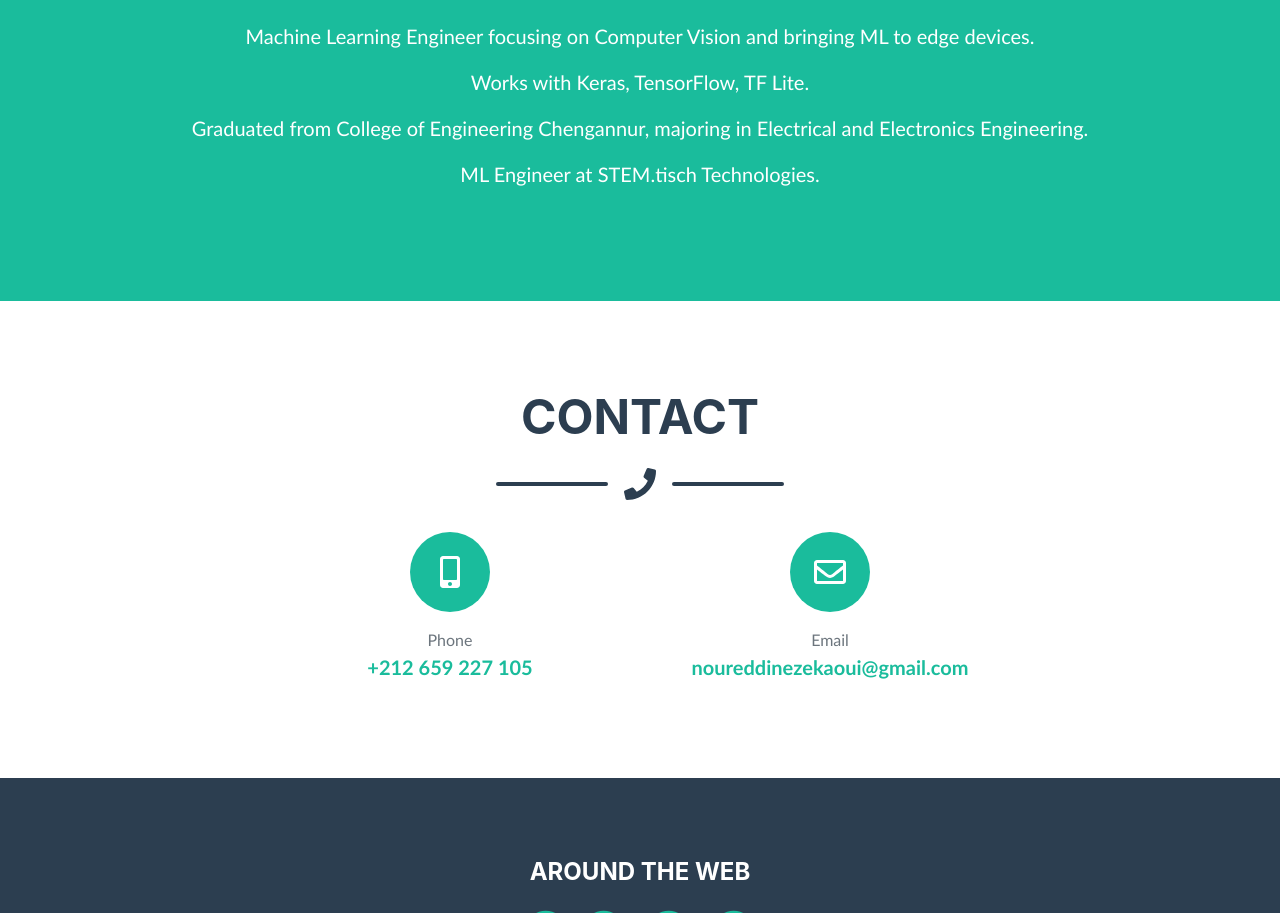
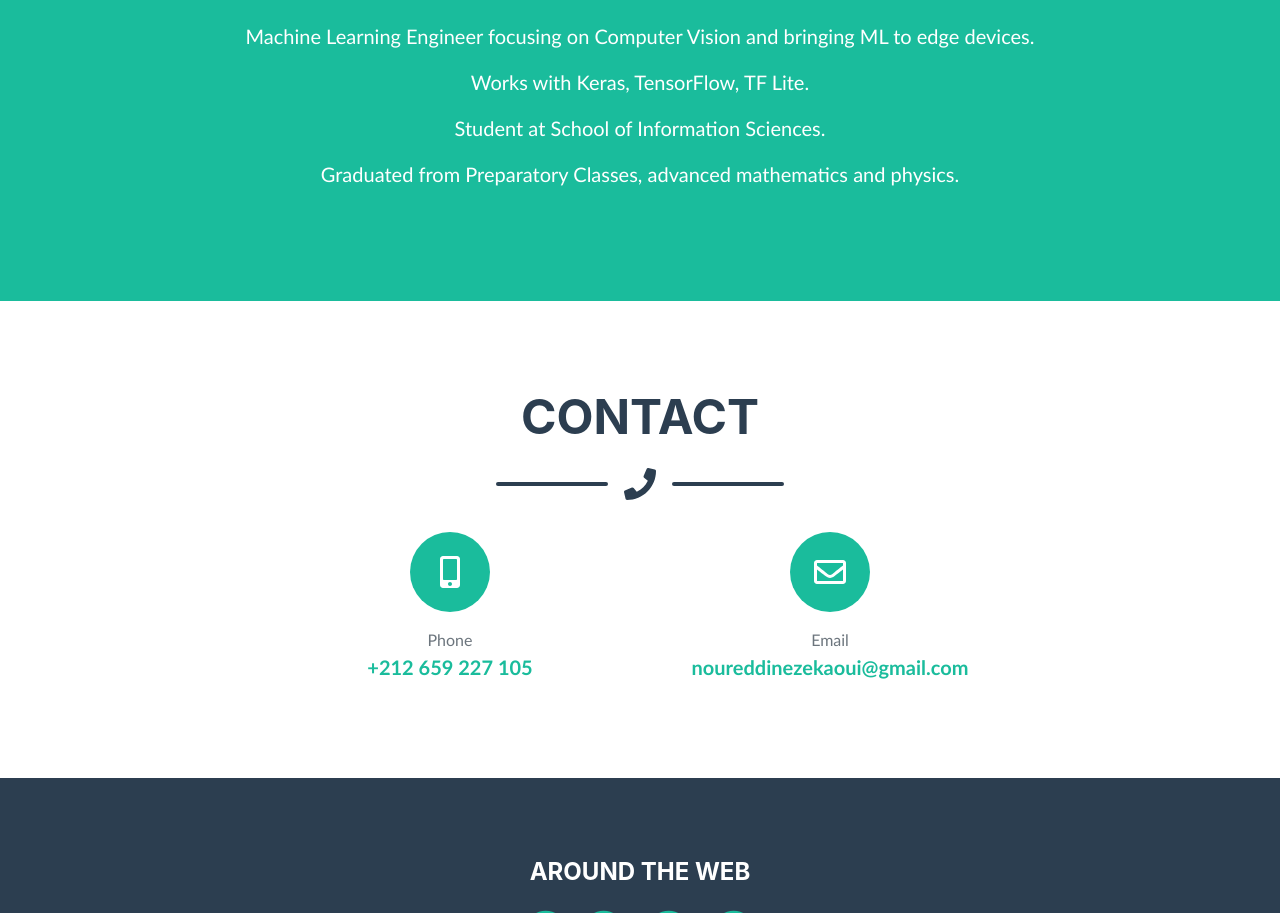
Before and after one commit to zekaouinoureddine/zekaouinoureddine.github.io, a plain HTML site: page index.html in a window 1280 px wide. Shown: the part 3141-4054 px from the top of the page. Drawn offline with nearby package versions, Linux system fonts and the light colour scheme; a web font is replaced by a local one.

Commit message:
About me 👨‍💻

```diff
--- a/index.html
+++ b/index.html
@@ -295,8 +295,8 @@
             <div class="text-center">
                 <p class="pre-wrap lead">Machine Learning Engineer focusing on Computer Vision and bringing ML to edge devices.</p>
                 <p class="pre-wrap lead">Works with Keras, TensorFlow, TF Lite.</p>
-                <p class="pre-wrap lead">Graduated from College of Engineering Chengannur, majoring in Electrical and Electronics Engineering.</p>
-                <p class="pre-wrap lead">ML Engineer at STEM.tisch Technologies.</p>
+                <p class="pre-wrap lead">Student at School of Information Sciences.</p>
+                <p class="pre-wrap lead">Graduated from Preparatory Classes, advanced mathematics and physics.</p>
             </div>
         </div>
     </section>
```
